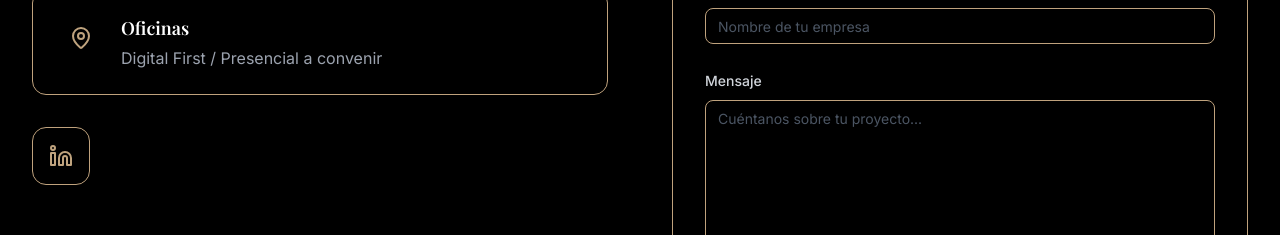
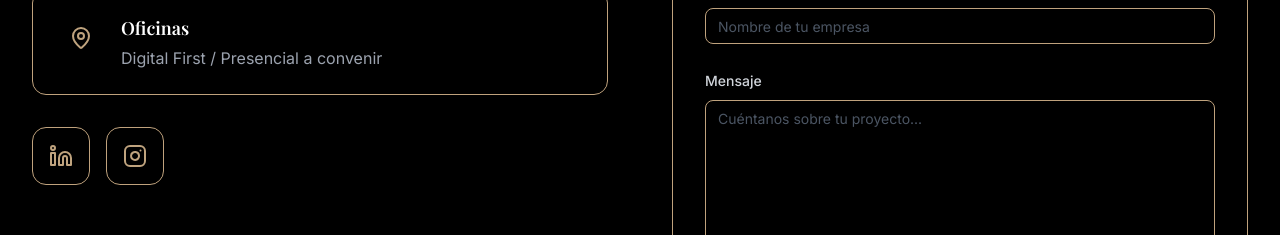
Before and after one commit to arielalcuri/Joana, a React (Vite) app: page /#/ in a window 1280 px wide. Shown: the part 5120-5355 px from the top of the page. Built offline with nearby package versions, Linux system fonts and the light colour scheme; no server answers; the database is empty; what @mercadopago/sdk-react would draw is missing.

Commit message:
Adds Instagram logo next to LinkedIn

```diff
--- a/src/components/Navigation.tsx
+++ b/src/components/Navigation.tsx
@@ -116,6 +116,7 @@ export function Navigation() {
             <Button
               variant="metallic"
               className="transition-all duration-300"
+              onClick={() => document.getElementById('contacto')?.scrollIntoView({ behavior: 'smooth' })}
             >
               Consulta Estratégica
             </Button>
@@ -174,6 +175,10 @@ export function Navigation() {
                   <Button
                     variant="metallic"
                     className="w-full"
+                    onClick={() => {
+                      setIsOpen(false);
+                      document.getElementById('contacto')?.scrollIntoView({ behavior: 'smooth' });
+                    }}
                   >
                     Consulta Estratégica
                   </Button>
--- a/src/sections/Contact.tsx
+++ b/src/sections/Contact.tsx
@@ -3,7 +3,7 @@ import { Button } from '@/components/ui/button';
 import { Input } from '@/components/ui/input';
 import { Textarea } from '@/components/ui/textarea';
 import { Label } from '@/components/ui/label';
-import { Mail, MapPin, Send, Linkedin, CreditCard, Wallet } from 'lucide-react';
+import { Mail, MapPin, Send, Linkedin, Instagram, CreditCard, Wallet } from 'lucide-react';
 import { Dialog, DialogContent, DialogHeader, DialogTitle, DialogDescription } from '@/components/ui/dialog';
 import { MercadoPagoPayment } from '@/components/MercadoPagoPayment';
 import { supabase } from '@/supabase';
@@ -178,7 +178,15 @@ export function Contact() {
                 >
                   <Linkedin className="w-6 h-6" />
                 </a>
-
+                <a
+                  href="https://www.instagram.com/joadelfa"
+                  target="_blank"
+                  rel="noopener noreferrer"
+                  className="p-4 rounded-xl border border-gold/20 text-gold hover:bg-gold/10 hover:border-gold/40 transition-all"
+                  title="Instagram"
+                >
+                  <Instagram className="w-6 h-6" />
+                </a>
               </div>
             </div>
           </div>
--- a/src/sections/Hero.tsx
+++ b/src/sections/Hero.tsx
@@ -60,6 +60,7 @@ export function Hero() {
             variant="metallic"
             size="lg"
             className="group px-8 py-6 text-lg font-medium transition-all duration-300"
+            onClick={() => document.getElementById('contacto')?.scrollIntoView({ behavior: 'smooth' })}
           >
             Agendar consulta
           </Button>
@@ -67,6 +68,7 @@ export function Hero() {
             variant="metallic"
             size="lg"
             className="group px-8 py-6 text-lg font-medium transition-all duration-300"
+            onClick={() => document.getElementById('contacto')?.scrollIntoView({ behavior: 'smooth' })}
           >
             Evaluar Proyecto
           </Button>
```
